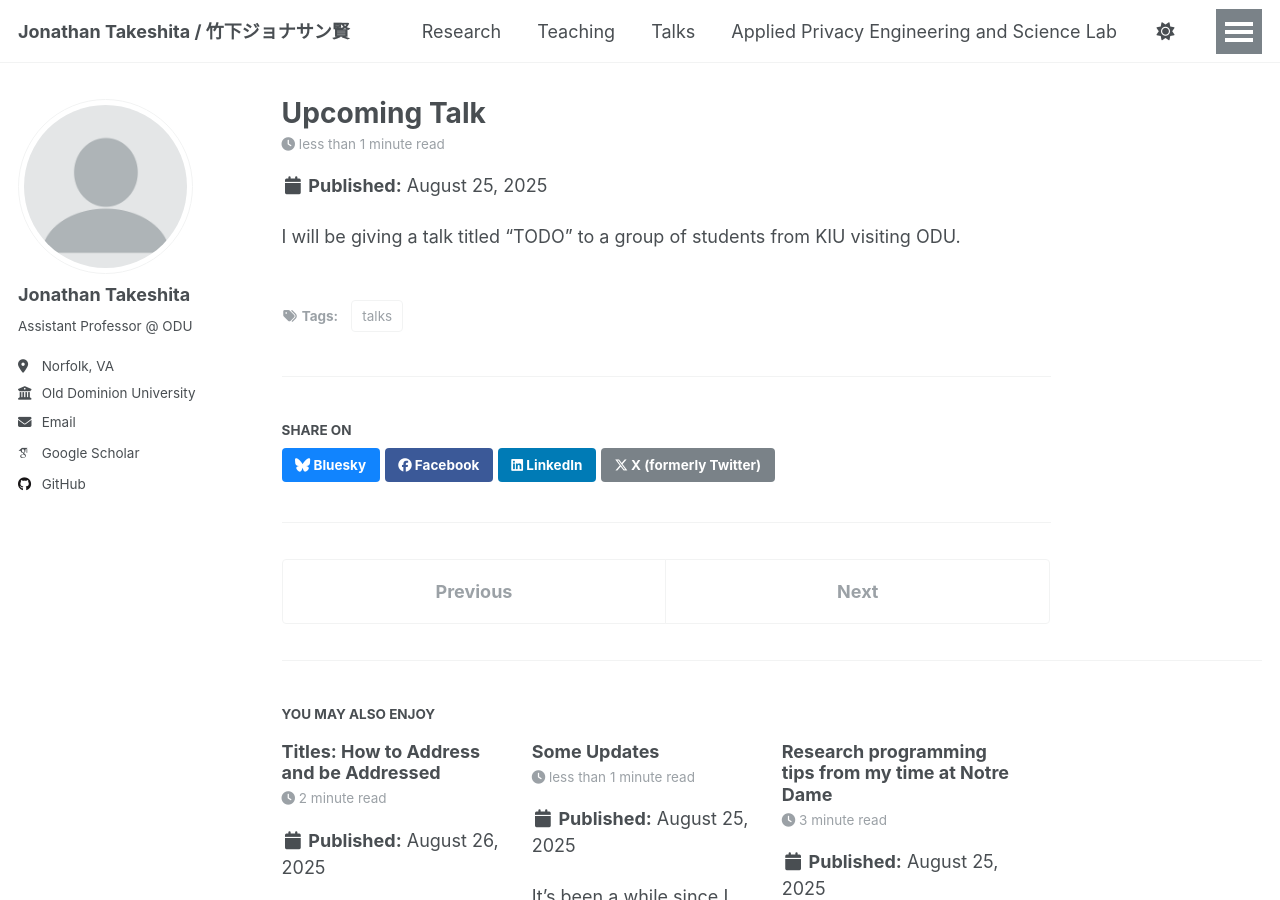
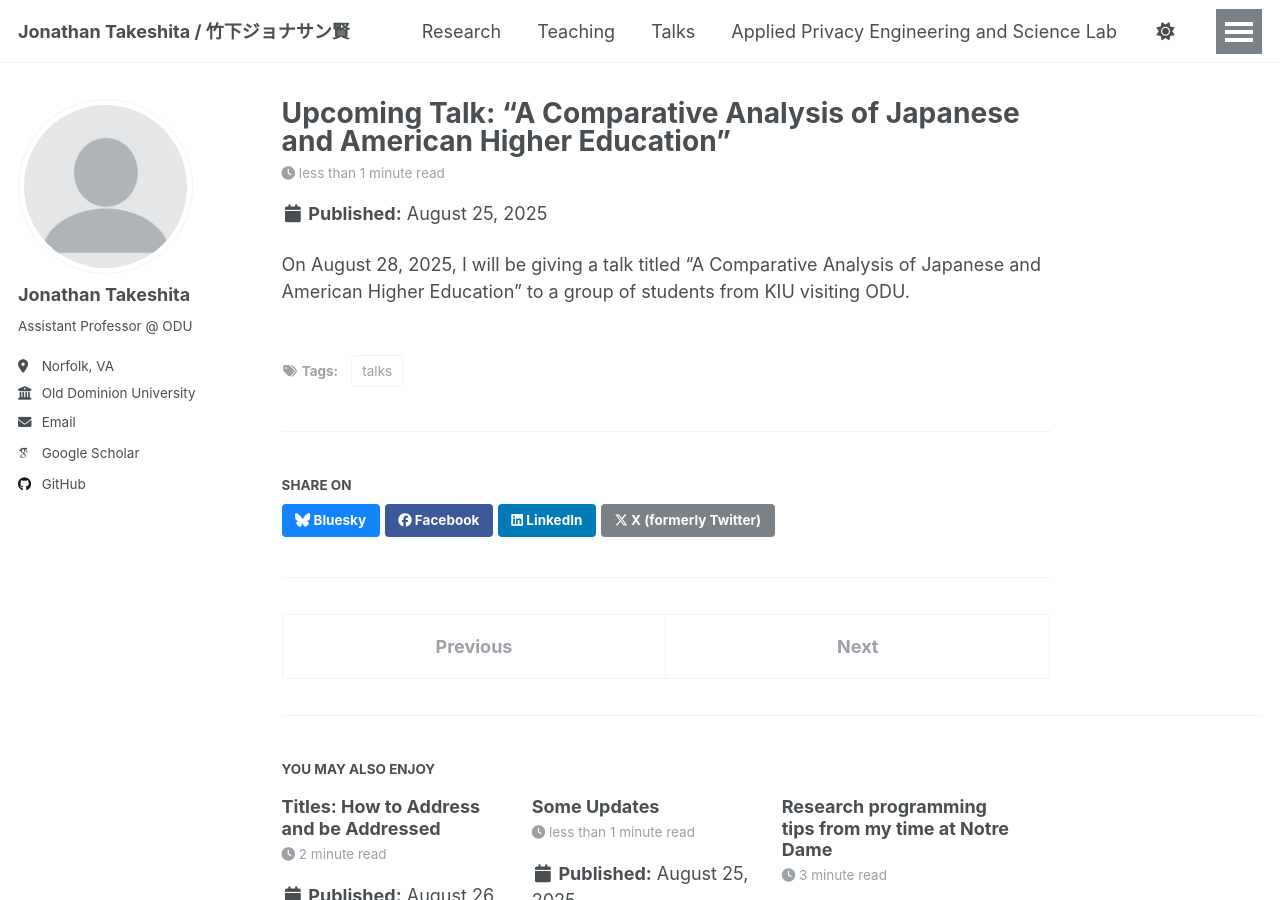
Before and after one commit to jtakeshi/jtakeshi.github.io, a Jekyll site: the page built from _posts/2025-08-27-talk.md, in a window 1280 px wide and 900 px high. Built offline with Jekyll 4.4.1, drawn with Linux system fonts in a browser that asks for light colours; some web fonts are replaced; a script that is not in the unit is left out.

Commit message:
Update 2025-08-27-talk.md

```diff
--- a/_posts/2025-08-27-talk.md
+++ b/_posts/2025-08-27-talk.md
@@ -1,8 +1,8 @@
 ---
-title: 'Upcoming Talk'
+title: 'Upcoming Talk: "A Comparative Analysis of Japanese and American Higher Education"'
 date: 2025-08-25
 permalink: /posts/2025/08/programming-tips/
 tags:
   - talks
 ---
-I will be giving a talk titled "TODO" to a group of students from KIU visiting ODU.
+On August 28, 2025, I will be giving a talk titled "A Comparative Analysis of Japanese and American Higher Education" to a group of students from KIU visiting ODU.
```
